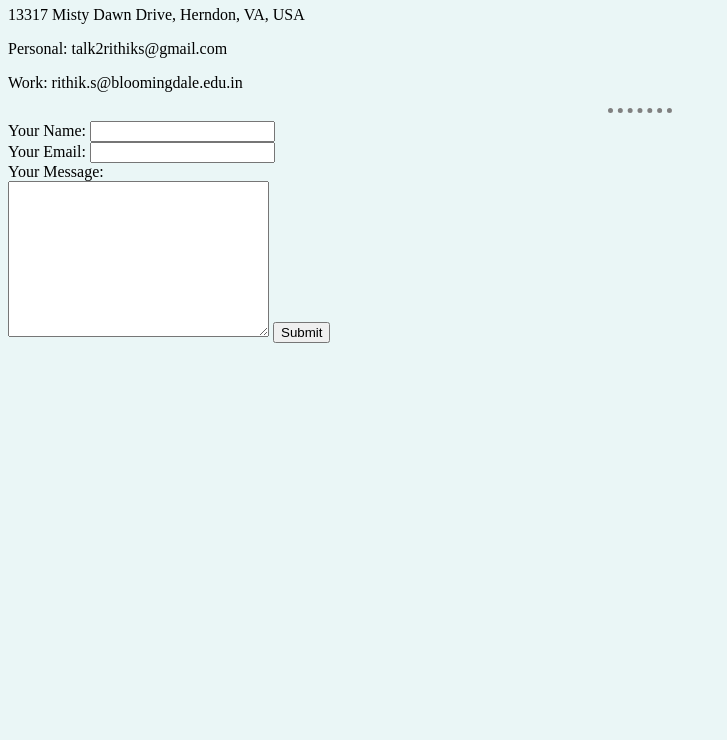
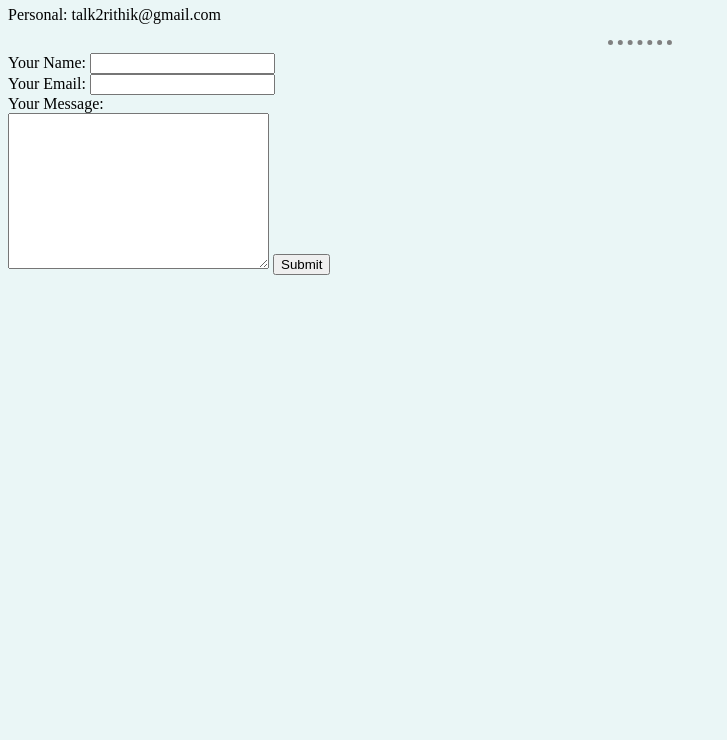
Before and after one commit to iamrithiks/cv, a plain HTML site: page contact-me.html in a window 1280 px wide. Shown: the part 60-800 px from the top of the page, without its empty margins (0-727 px from the left). Drawn offline with Linux system fonts and the light colour scheme.

Commit message:
Update contact-me.html

```diff
--- a/contact-me.html
+++ b/contact-me.html
@@ -9,9 +9,7 @@
 
 <body>
   <h1>My Contact Details</h1>
-  <p>13317 Misty Dawn Drive, Herndon, VA, USA</p>
-  <p>Personal: talk2rithiks@gmail.com</p>
-  <p>Work: rithik.s@bloomingdale.edu.in</p>
+  <p>Personal: talk2rithik@gmail.com</p>
   <hr>
   <form class="" action="mailto:talk2rithiks@gmail.com" method="post" enctype='text/plain'>
     <label>Your Name:</label>
```
